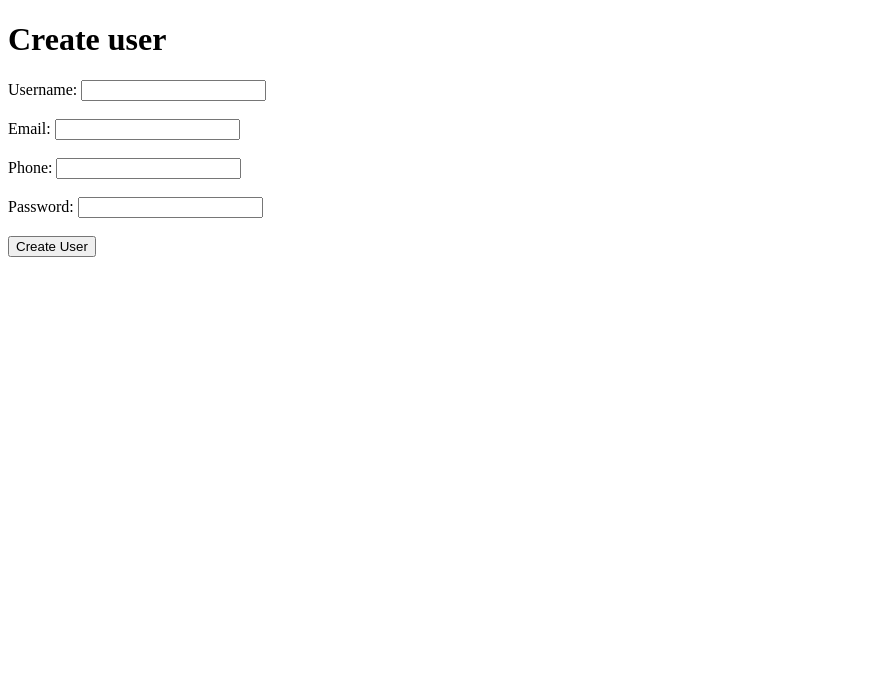
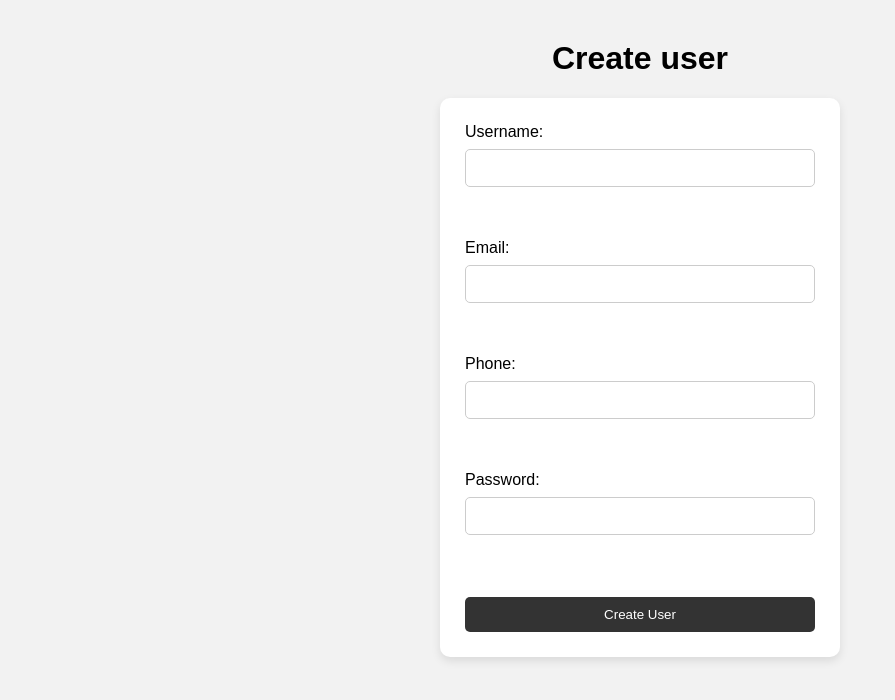
Before and after one commit to prajakta816/income-expense-manager, a plain HTML site: page web/index.html in a window 1280 px wide. Shown: the whole page, without its empty margins (0-895 px from the left). Drawn offline with Linux system fonts and the light colour scheme.

Commit message:
modified files are added

```diff
--- /dev/null
+++ b/web/css/style.css
@@ -0,0 +1,50 @@
+body {
+    font-family: Arial, sans-serif;
+    background-color: #f2f2f2;
+    margin: 0;
+
+    display: flex;
+    flex-direction: column;
+    align-items: center;
+}
+
+h1 {
+    margin-top: 40px;
+}
+
+.user-form {
+    width: 350px;
+    padding: 25px;
+
+    background-color: white;
+    border-radius: 10px;
+    box-shadow: 0 4px 10px rgba(0, 0, 0, 0.1);
+
+    display: flex;
+    flex-direction: column;
+    gap: 8px;
+}
+
+.user-form input {
+    padding: 10px;
+    border: 1px solid #ccc;
+    border-radius: 5px;
+    font-size: 14px;
+}
+
+.user-form button {
+    padding: 10px;
+    margin-top: 10px;
+
+    background-color: #333;
+    color: white;
+
+    border: none;
+    border-radius: 5px;
+
+    cursor: pointer;
+}
+
+.user-form button:hover {
+    background-color: #555;
+}
--- a/web/index.html
+++ b/web/index.html
@@ -4,10 +4,11 @@
     <meta charset="UTF-8">
     <meta name="viewport" content="width=device-width, initial-scale=1.0">
     <title>Income Expense Manager</title>
+    <link rel="stylesheet" href="css/style.css">
 </head>
 <body>
     <h1> Create user</h1>
-    <form id="userForm">
+    <form id="userForm" class="user-form">
         <label for="username">Username:</label>
         <input type="text" id="username" name="username" required><br><br>
 
@@ -21,5 +22,7 @@
         <input type="password" id="password" name="password" required><br><br>
 
         <button type="submit">Create User</button>
+        </form>
+        <script src="js/user.js"></script>
 </body>
 </html>
```
